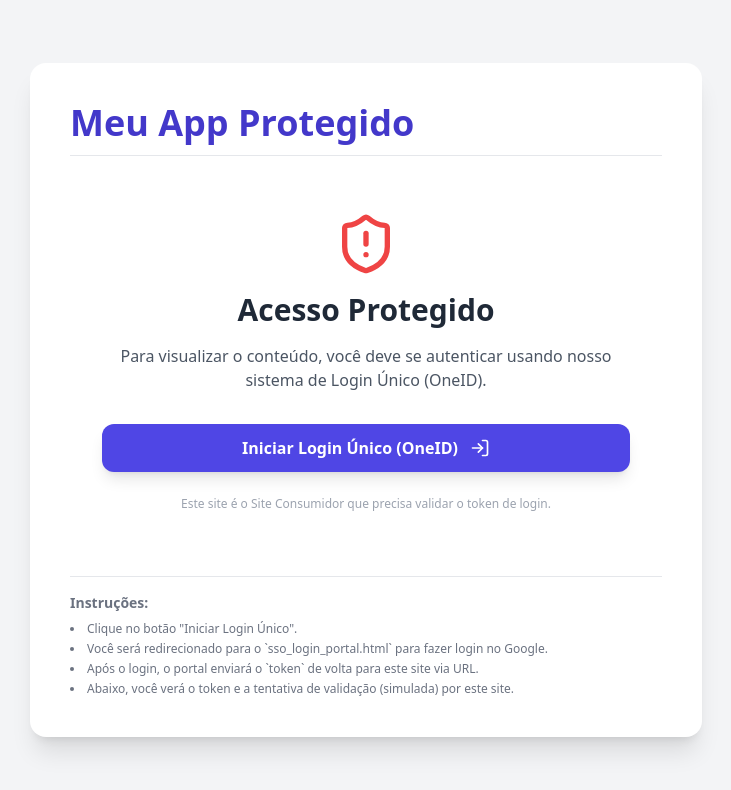
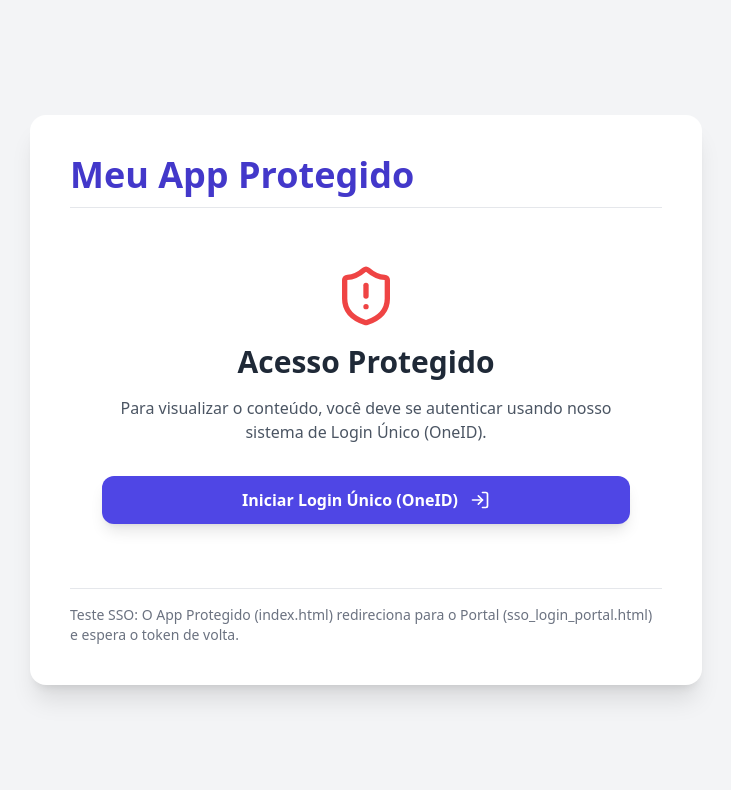
Before and after one commit to cinemaxbr18-crypto/meu-login-unico, a plain HTML site: page index.html in a window 1280 px wide. Shown: the whole page, without its empty margins (274-1005 px from the left). Drawn offline with nearby package versions, Linux system fonts and the light colour scheme.

Commit message:
Update index.html

```diff
--- a/index.html
+++ b/index.html
@@ -10,13 +10,13 @@
         .token-info { word-break: break-all; }
     </style>
 
-    <!-- FIREBASE ADMIN SDK (para verificar o Token no cliente) -->
+    <!-- FIREBASE ADMIN SDK (para verificação de token) -->
     <script type="module">
         import { initializeApp } from "https://www.gstatic.com/firebasejs/10.7.1/firebase-app.js";
         import { getAuth } from "https://www.gstatic.com/firebasejs/10.7.1/firebase-auth.js";
 
         // ===============================================
-        // *** CONFIGURAÇÃO DO FIREBASE (INSERIDA PELO USUÁRIO) ***
+        // *** CONFIGURAÇÃO DO FIREBASE (SUA CHAVE) ***
         // ===============================================
         const firebaseConfig = {
           apiKey: "AIzaSyDZFjQf35AoueYxVAhnm7cl8FogUx1tQ6g",
@@ -32,7 +32,7 @@
         let auth;
 
         // ===============================================
-        //  PONTO CRÍTICO: VERIFIQUE O CAMINHO EXATO DO SEU REPOSITÓRIO!
+        //  PONTO CRÍTICO: ESTE DEVE SER O CAMINHO EXATO DO SEU REPOSITÓRIO E NOME DE ARQUIVO
         // ===============================================
         const SSO_LOGIN_URL = "https://cinemaxbr18-crypto.github.io/Cartoes-Pesonalizados/sso_login_portal.html";
 
@@ -44,7 +44,6 @@
             const token = urlParams.get('token');
             const contentDiv = document.getElementById('consumer-content');
 
-            // Inicialização do Firebase para verificação do token
             try {
                 const app = initializeApp(firebaseConfig);
                 auth = getAuth(app);
@@ -54,24 +53,22 @@
             }
 
             if (token) {
-                // --- PÁGINA DE CALLBACK (USUÁRIO VOLTOU COM TOKEN) ---
-
+                // --- USUÁRIO VOLTOU COM TOKEN ---
                 contentDiv.innerHTML = `
                     <div class="bg-green-50 border-l-4 border-green-500 text-green-700 p-4 mb-6 rounded-lg">
                         <p class="font-bold flex items-center gap-2"><i data-lucide="check-circle" class="w-5 h-5"></i> Login Único Realizado com Sucesso!</p>
-                        <p class="text-sm mt-1">O ID Token do Firebase foi recebido e pode ser usado para verificar a identidade do usuário.</p>
+                        <p class="text-sm mt-1">Token recebido e pronto para validação.</p>
                     </div>
 
                     <div id="token-verification-status" class="p-4 bg-yellow-100 rounded-lg text-yellow-700">
                         <p class="font-bold flex items-center gap-2"><i data-lucide="loader-2" class="w-5 h-5 animate-spin"></i> Verificando Token...</p>
                     </div>
 
-                    <h3 class="text-xl font-semibold mt-6 mb-2 text-gray-700">Token Recebido (Parâmetro URL)</h3>
+                    <h3 class="text-xl font-semibold mt-6 mb-2 text-gray-700">Token Recebido</h3>
                     <p class="text-xs text-gray-500 token-info">${token}</p>
                 `;
                 lucide.createIcons();
 
-                // Tenta validar o token localmente usando o SDK do Firebase
                 auth.onIdTokenChanged(async (user) => {
                     const statusDiv = document.getElementById('token-verification-status');
                     if (user && user.uid) {
@@ -87,7 +84,6 @@
                         statusDiv.className = 'p-4 bg-red-100 rounded-lg text-red-700';
                         statusDiv.innerHTML = `
                             <p class="font-bold flex items-center gap-2"><i data-lucide="x-circle" class="w-5 h-5"></i> Falha na Validação do Token (Simulação).</p>
-                            <p class="text-sm mt-1">O SDK não conseguiu validar o usuário a partir do token.</p>
                         `;
                     }
                     lucide.createIcons();
@@ -105,13 +101,11 @@
                             Iniciar Login Único (OneID)
                             <i data-lucide="log-in" class="w-5 h-5 group-hover:translate-x-1 transition"></i>
                         </a>
-
-                        <p class="text-xs text-gray-400 mt-6">Este site é o Site Consumidor que precisa validar o token de login.</p>
                     </div>
                 `;
                 lucide.createIcons();
 
-                // Monta o Link Mágico
+                // Monta o Link Mágico (inicia o SSO)
                 const startSSOLink = document.getElementById('btn-iniciar-sso');
                 const finalLink = `${SSO_LOGIN_URL}?redirect_to=${encodeURIComponent(CALLBACK_URL)}&app_name=${encodeURIComponent(document.title)}`;
                 startSSOLink.href = finalLink;
@@ -127,21 +121,11 @@
 <body class="bg-gray-100 font-sans min-h-screen flex items-center justify-center p-4">
     <div class="bg-white w-full max-w-2xl rounded-2xl shadow-xl overflow-hidden p-6 md:p-10">
         <h1 class="text-4xl font-extrabold text-indigo-700 mb-6 border-b pb-3">Meu App Protegido</h1>
-
         <div id="consumer-content">
-            <!-- Conteúdo carregado por JavaScript (Login ou Sucesso) -->
+            <!-- Conteúdo dinâmico -->
         </div>
-
         <div class="mt-8 pt-4 border-t border-gray-200">
-            <p class="text-sm text-gray-500">
-                <span class="font-semibold">Instruções:</span>
-                <ul class="list-disc list-inside mt-2 space-y-1 text-gray-500 text-xs">
-                    <li>Clique no botão "Iniciar Login Único".</li>
-                    <li>Você será redirecionado para o `sso_login_portal.html` para fazer login no Google.</li>
-                    <li>Após o login, o portal enviará o `token` de volta para este site via URL.</li>
-                    <li>Abaixo, você verá o token e a tentativa de validação (simulada) por este site.</li>
-                </ul>
-            </p>
+            <p class="text-sm text-gray-500">Teste SSO: O App Protegido (index.html) redireciona para o Portal (sso_login_portal.html) e espera o token de volta.</p>
         </div>
     </div>
 </body>
```
